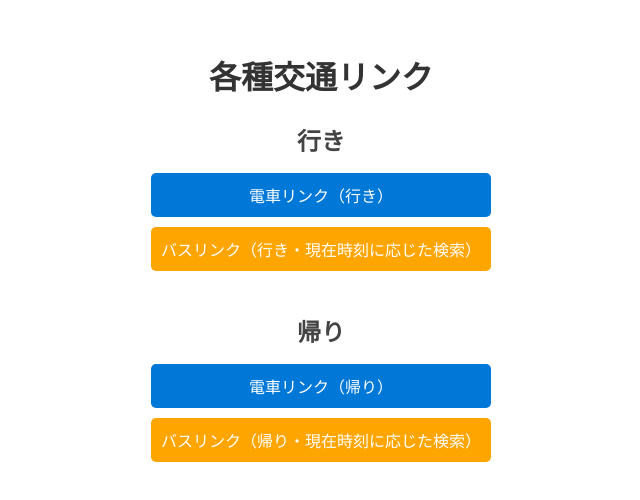
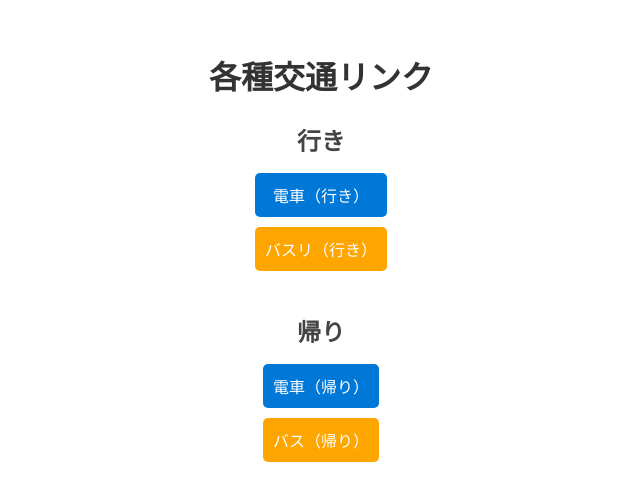
Before and after one commit to niiharamegumu/commute, a React (Vite) app: page / in a window 1280 px wide. Shown: the part 122-622 px from the top of the page, without its empty margins (319-959 px from the left). Built offline with nearby package versions, Linux system fonts and the light colour scheme.

Commit message:
update text

```diff
--- a/src/App.tsx
+++ b/src/App.tsx
@@ -31,12 +31,12 @@ type LinkData = {
 
 const goingLinks: LinkData[] = [
   {
-    label: "電車リンク（行き）",
+    label: "電車（行き）",
     href: getTrainLink("going"),
     type: "train",
   },
   {
-    label: "バスリンク（行き・現在時刻に応じた検索）",
+    label: "バスリ（行き）",
     href: getBusLink("000LM0001", "000LM3002", "O"),
     type: "bus",
   },
@@ -44,12 +44,12 @@ const goingLinks: LinkData[] = [
 
 const returningLinks: LinkData[] = [
   {
-    label: "電車リンク（帰り）",
+    label: "電車（帰り）",
     href: getTrainLink("returning"),
     type: "train",
   },
   {
-    label: "バスリンク（帰り・現在時刻に応じた検索）",
+    label: "バス（帰り）",
     href: getBusLink("000G00129", "000LM0001", "N"),
     type: "bus",
   },
```
